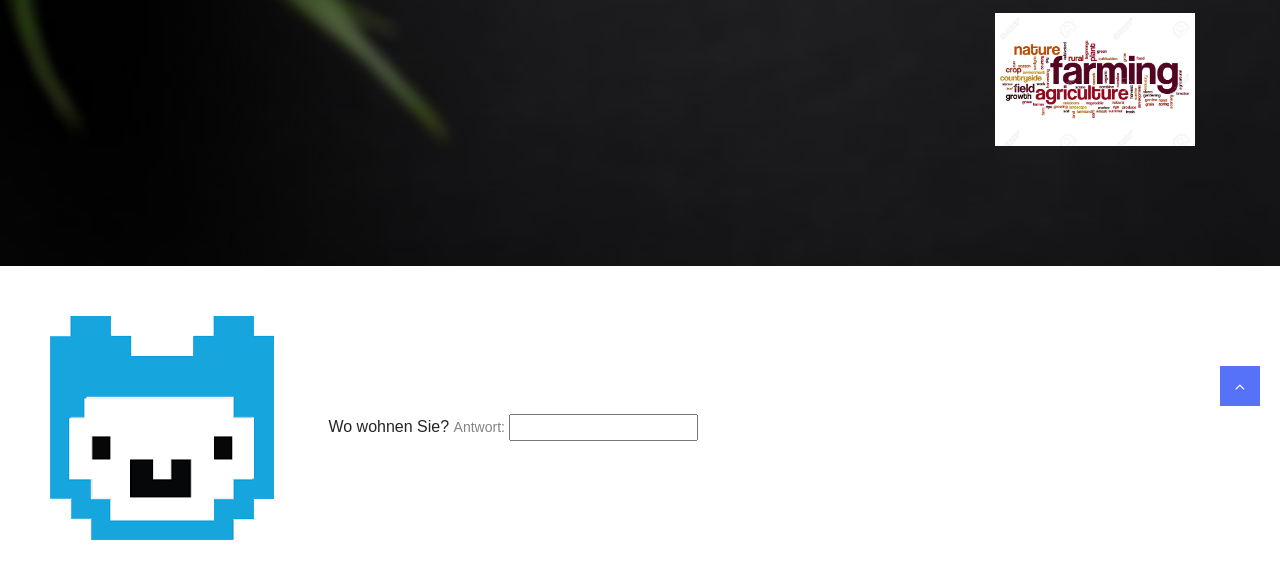
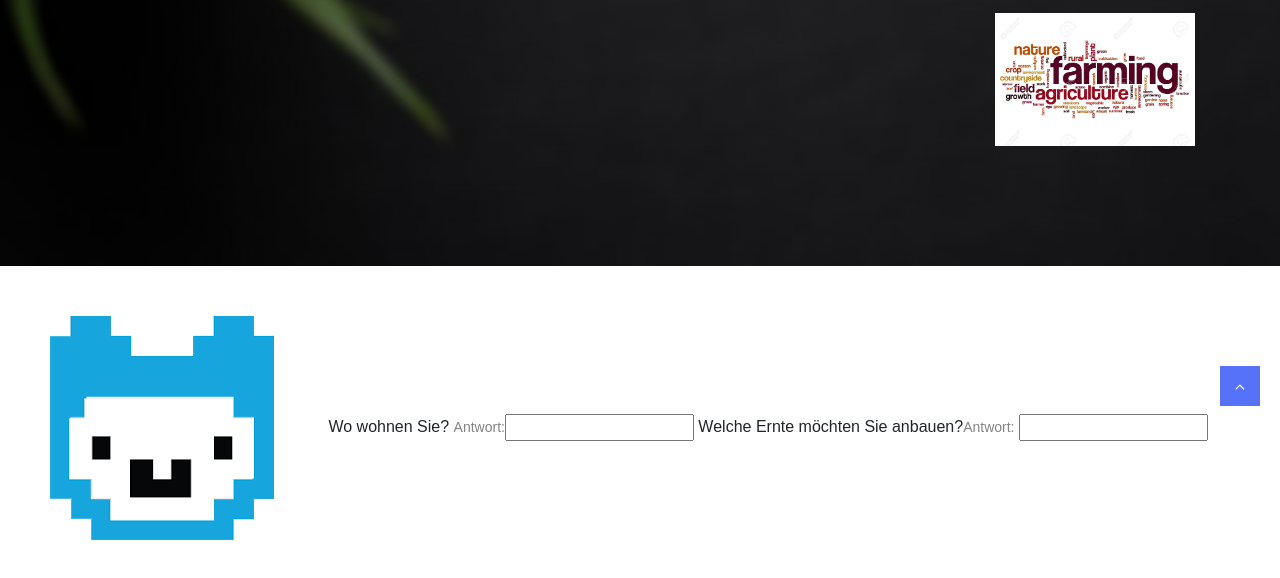
Before and after one commit to code-Raghav/Anbauen-mit-Alpakas, a plain HTML site: page index.html in a window 1280 px wide. Shown: the part 344-922 px from the top of the page. Drawn offline with Linux system fonts and the light colour scheme; some packages are replaced by stand-ins of ours; a web font is replaced by a local one.

Commit message:
answer key

```diff
--- a/index.html
+++ b/index.html
@@ -80,7 +80,9 @@
 <section>
 
   <img src="Background.png" alt="images" style="padding: 50PX"> Wo wohnen Sie?
-  <label for="fname">Antwort:</label>
+  <label for="fname">Antwort:</label><input type="text" id="fname" name="fname">
+
+  Welche Ernte möchten Sie anbauen?<label for="fname">Antwort:</label>
   <input type="text" id="fname" name="fname">
 
 
```
